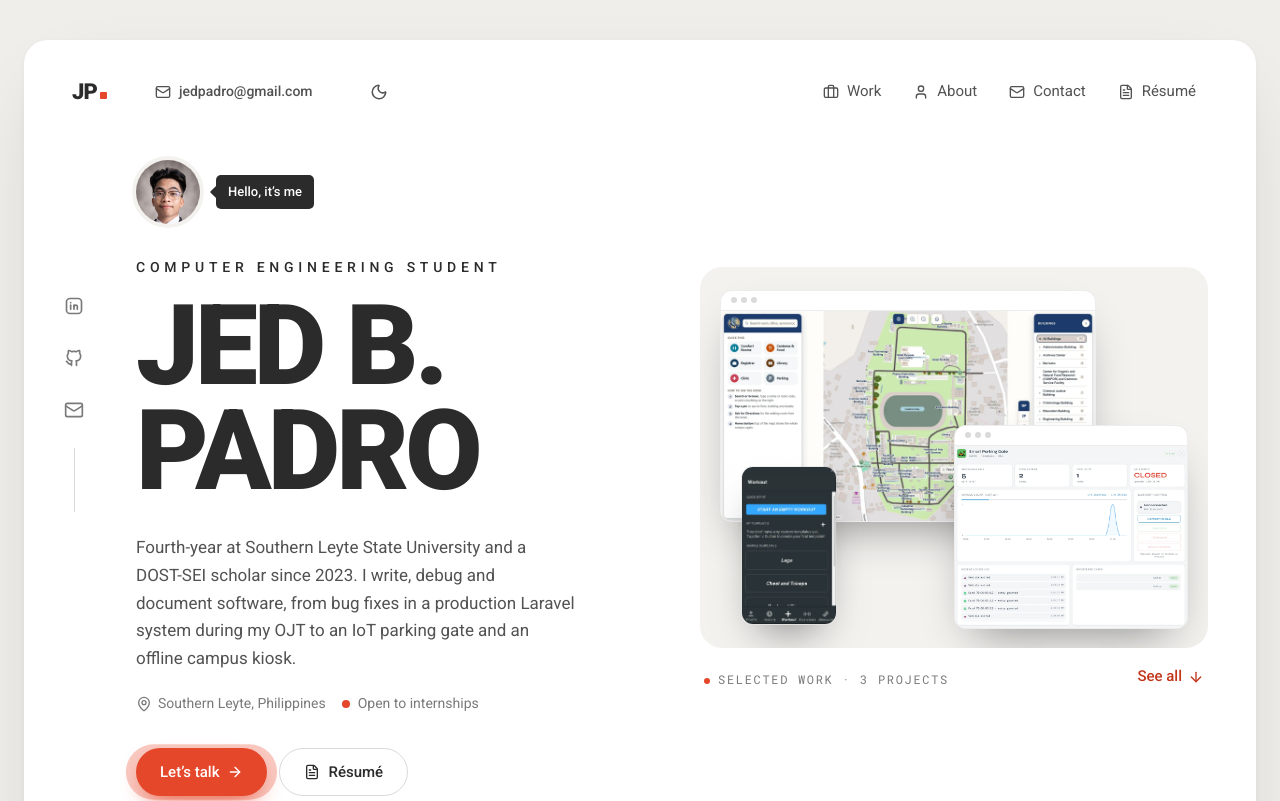
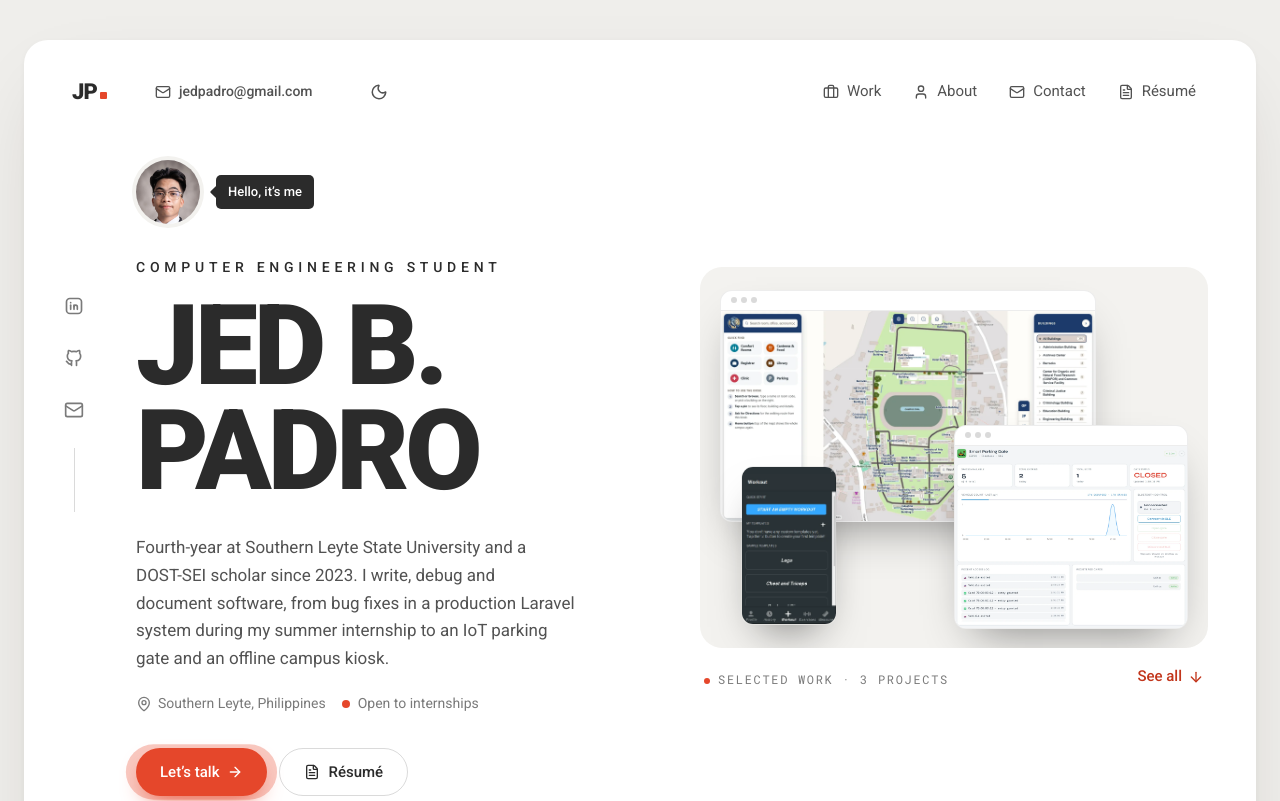
Before and after one commit to jeedp/portfolio, a React (Vite) app: page / in a window 1280 px wide. Shown: the top 801 px of the page. Built offline with nearby package versions, Linux system fonts and the light colour scheme; no server answers.

Commit message:
Rename OJT to summer internship

```diff
--- a/src/data/profile.ts
+++ b/src/data/profile.ts
@@ -201,7 +201,7 @@ export type TimelineItem = {
 export const timeline: TimelineItem[] = [
   {
     period: '2026',
-    title: 'Web Developer Intern (OJT)',
+    title: 'Web Developer Intern (Summer Internship)',
     org: 'IAMS, Internal Audit Management System',
     type: 'work',
     description:
@@ -273,7 +273,7 @@ export const philosophy = [
   },
   {
     title: 'Leave it easy to pick up',
-    body: 'Every bug I fixed during my OJT was written up, the kiosk ships with a setup script and guide, and the gate logic has unit tests. The next person should not have to guess.',
+    body: 'Every bug I fixed during my summer internship was written up, the kiosk ships with a setup script and guide, and the gate logic has unit tests. The next person should not have to guess.',
   },
 ]
 
--- a/src/sections/Hero.tsx
+++ b/src/sections/Hero.tsx
@@ -114,7 +114,7 @@ export function Hero() {
         <In at={0.8} ready={ready}>
           <p className="mt-7 max-w-[46ch] text-[17px] leading-relaxed">
             Fourth-year at Southern Leyte State University and a DOST-SEI scholar since 2023. I write, debug and document
-            software, from bug fixes in a production Laravel system during my OJT to an IoT parking gate and an offline campus kiosk.
+            software, from bug fixes in a production Laravel system during my summer internship to an IoT parking gate and an offline campus kiosk.
           </p>
         </In>
 
```
